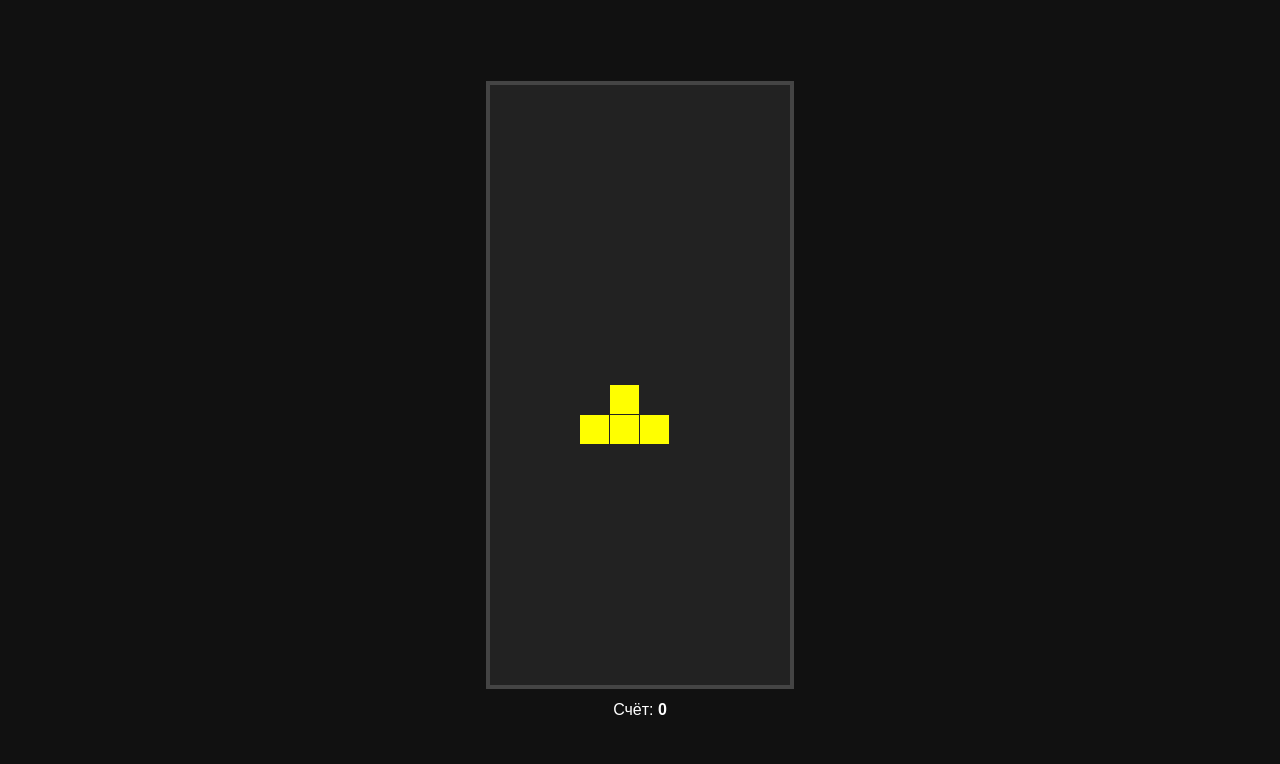
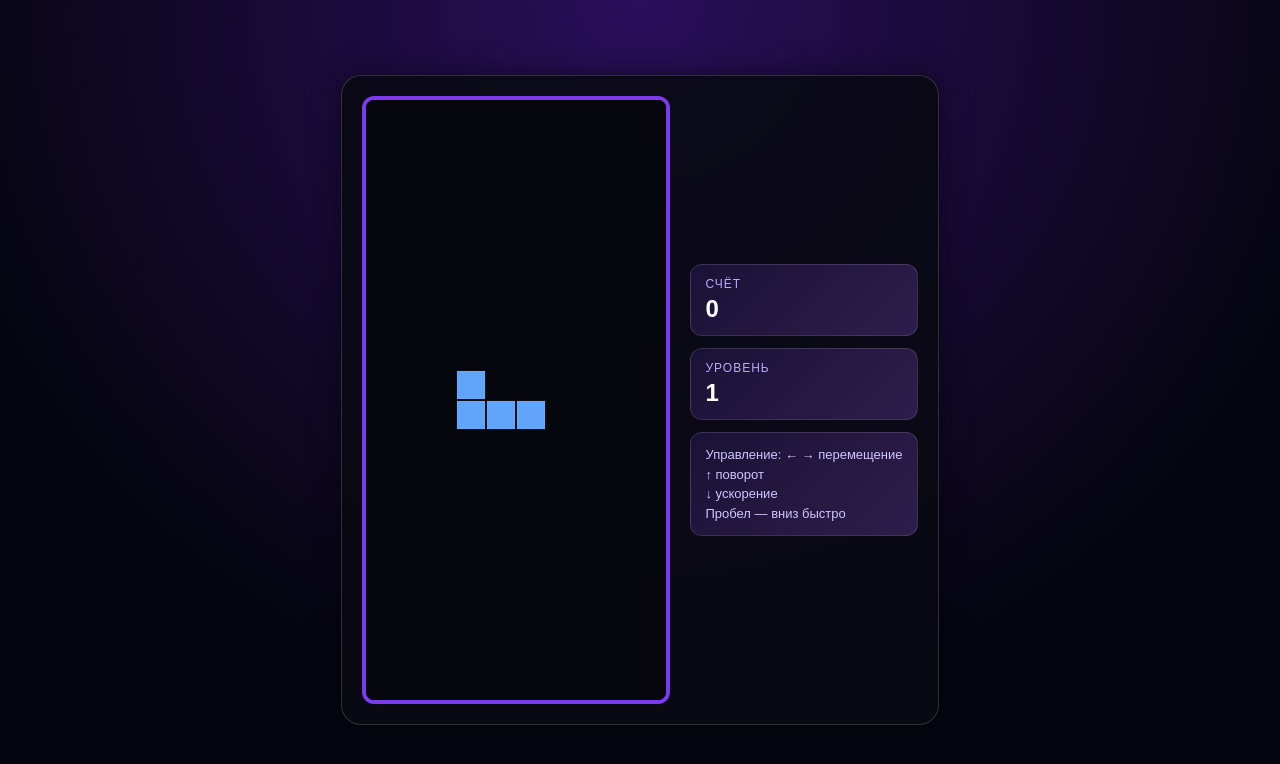
Before and after one commit to lukshaolga1982-ship-it/TetrisOnline, a plain HTML site: page index.html in a window 1280 px wide. Drawn offline with Linux system fonts and the light colour scheme.

Commit message:
Add levels, UI, game over screen and celebration

```diff
--- a/index.html
+++ b/index.html
@@ -3,43 +3,147 @@
 <head>
   <meta charset="utf-8" />
   <meta name="viewport" content="width=device-width,initial-scale=1" />
-  <title>Тетрис</title>
+  <title>Тетрис — neon</title>
   <style>
-    body { margin:0; font-family:Arial,sans-serif; background:#111; color:#fff; display:grid; place-items:center; height:100vh; }
-    .box { text-align:center; }
-    canvas { border:4px solid #444; background:#000; }
-    .info { margin-top:8px; }
+    :root { color-scheme: dark; }
+    * { box-sizing: border-box; }
+    body {
+      margin: 0;
+      font-family: Arial, sans-serif;
+      background: radial-gradient(circle at top, #2a0f5b, #050510 70%);
+      color: #fff;
+      min-height: 100vh;
+      display: grid;
+      place-items: center;
+      overflow: hidden;
+    }
+    .panel {
+      background: rgba(10, 10, 20, 0.92);
+      border: 1px solid rgba(255,255,255,0.15);
+      border-radius: 20px;
+      padding: 20px;
+      box-shadow: 0 0 30px rgba(0,0,0,0.45);
+      display: flex;
+      gap: 20px;
+      align-items: center;
+    }
+    canvas {
+      border: 4px solid #7c3aed;
+      border-radius: 12px;
+      background: #000;
+      box-shadow: inset 0 0 20px rgba(124,58,237,0.35);
+    }
+    .stats {
+      min-width: 180px;
+      display: flex;
+      flex-direction: column;
+      gap: 12px;
+    }
+    .card {
+      background: linear-gradient(135deg, #1a1236, #2e1d4b);
+      padding: 12px 14px;
+      border-radius: 12px;
+      border: 1px solid rgba(255,255,255,0.12);
+    }
+    .label { font-size: 12px; color: #b8a9ff; text-transform: uppercase; letter-spacing: 1px; }
+    .value { font-size: 24px; font-weight: bold; margin-top: 4px; }
+    .hint { font-size: 13px; color: #cfc6ff; line-height: 1.5; }
+    .overlay {
+      position: fixed;
+      inset: 0;
+      display: none;
+      align-items: center;
+      justify-content: center;
+      background: rgba(0,0,0,0.75);
+      z-index: 10;
+    }
+    .overlay.show { display: flex; }
+    .overlay-box {
+      text-align: center;
+      padding: 30px 40px;
+      border-radius: 20px;
+      background: rgba(255,255,255,0.08);
+      border: 1px solid rgba(255,255,255,0.2);
+      backdrop-filter: blur(10px);
+    }
+    .overlay-box h1 { margin: 0 0 10px; font-size: 38px; }
+    .overlay-box button {
+      margin-top: 12px;
+      padding: 10px 16px;
+      border: none;
+      border-radius: 999px;
+      background: linear-gradient(90deg, #8b5cf6, #22d3ee);
+      color: white;
+      font-weight: bold;
+      cursor: pointer;
+    }
   </style>
 </head>
 <body>
-  <div class="box">
+  <div class="panel">
     <canvas id="c" width="300" height="600"></canvas>
-    <div class="info">Счёт: <b id="score">0</b></div>
+    <div class="stats">
+      <div class="card">
+        <div class="label">Счёт</div>
+        <div class="value" id="score">0</div>
+      </div>
+      <div class="card">
+        <div class="label">Уровень</div>
+        <div class="value" id="level">1</div>
+      </div>
+      <div class="card hint">
+        Управление: ← → перемещение<br>
+        ↑ поворот<br>
+        ↓ ускорение<br>
+        Пробел — вниз быстро
+      </div>
+    </div>
   </div>
+
+  <div id="overlay" class="overlay">
+    <div class="overlay-box">
+      <div id="overlayEmoji" style="font-size:60px; margin-bottom:8px;">😢</div>
+      <h1 id="overlayTitle">Поражение</h1>
+      <div id="overlayText">Ты проиграл</div>
+      <button id="restartBtn">Играть снова</button>
+    </div>
+  </div>
+
   <script>
     const c = document.getElementById('c');
     const ctx = c.getContext('2d');
+    const scoreEl = document.getElementById('score');
+    const levelEl = document.getElementById('level');
+    const overlay = document.getElementById('overlay');
+    const overlayEmoji = document.getElementById('overlayEmoji');
+    const overlayTitle = document.getElementById('overlayTitle');
+    const overlayText = document.getElementById('overlayText');
+    const restartBtn = document.getElementById('restartBtn');
+
     const size = 30;
     const rows = 20, cols = 10;
-    let board = Array.from({length: rows}, () => Array(cols).fill(0));
+    let board = Array.from({ length: rows }, () => Array(cols).fill(null));
     let score = 0;
+    let level = 1;
     let piece = null;
-    let interval = 500;
+    let gameOver = false;
+    let celebration = false;
+    let timer = null;
 
     const shapes = {
-      I: [[1,1,1,1]],
-      O: [[1,1],[1,1]],
-      T: [[0,1,0],[1,1,1]],
-      S: [[0,1,1],[1,1,0]],
-      Z: [[1,1,0],[0,1,1]],
-      J: [[1,0,0],[1,1,1]],
-      L: [[0,0,1],[1,1,1]]
+      I: { color: '#22d3ee', matrix: [[1,1,1,1]] },
+      O: { color: '#fbbf24', matrix: [[1,1],[1,1]] },
+      T: { color: '#a78bfa', matrix: [[0,1,0],[1,1,1]] },
+      S: { color: '#34d399', matrix: [[0,1,1],[1,1,0]] },
+      Z: { color: '#fb7185', matrix: [[1,1,0],[0,1,1]] },
+      J: { color: '#60a5fa', matrix: [[1,0,0],[1,1,1]] },
+      L: { color: '#f59e0b', matrix: [[0,0,1],[1,1,1]] }
     };
 
     function randomPiece() {
-      const name = Object.keys(shapes)[Math.floor(Math.random()*7)];
-      const matrix = shapes[name];
-      return {name, matrix, x: Math.floor(cols/2) - Math.ceil(matrix[0].length/2), y: 0};
+      const entries = Object.entries(shapes);
+      const [name, data] = entries[Math.floor(Math.random() * entries.length)];
+      return { name, color: data.color, matrix: data.matrix.map(row => [...row]), x: Math.floor(cols / 2) - Math.ceil(data.matrix[0].length / 2), y: 0 };
     }
 
     function collide(p, x = p.x, y = p.y) {
@@ -53,30 +157,58 @@
       return false;
     }
 
+    function updateStats() {
+      scoreEl.textContent = score;
+      levelEl.textContent = level;
+    }
+
+    function startLoop() {
+      if (timer) clearInterval(timer);
+      timer = setInterval(tick, Math.max(120, 520 - (level - 1) * 45));
+    }
+
+    function spawnPiece() {
+      piece = randomPiece();
+      if (collide(piece)) {
+        gameOver = true;
+        showOverlay('😢', 'Поражение', 'Ты проиграл. Попробуй ещё раз!');
+      }
+    }
+
     function merge() {
       for (let r = 0; r < piece.matrix.length; r++) {
         for (let c = 0; c < piece.matrix[r].length; c++) {
-          if (piece.matrix[r][c]) board[piece.y + r][piece.x + c] = 1;
+          if (piece.matrix[r][c]) board[piece.y + r][piece.x + c] = piece.color;
         }
       }
       clearLines();
-      piece = randomPiece();
-      if (collide(piece)) { alert('Игра окончена!'); reset(); }
+      spawnPiece();
     }
 
     function clearLines() {
       let lines = 0;
       for (let r = rows - 1; r >= 0; r--) {
-        if (board[r].every(v => v)) {
+        if (board[r].every(cell => cell)) {
           board.splice(r, 1);
-          board.unshift(Array(cols).fill(0));
+          board.unshift(Array(cols).fill(null));
           lines++;
           r++;
         }
       }
       if (lines) {
-        score += lines * 10;
-        document.getElementById('score').textContent = score;
+        score += lines * 20;
+        level = Math.floor(score / 100) + 1;
+        updateStats();
+        startLoop();
+        if (score >= 100 && !celebration) {
+          celebration = true;
+          showOverlay('🎉', 'Салют!', '100 очков — поздравляем!');
+          setTimeout(() => {
+            celebration = false;
+            if (gameOver) return;
+            overlay.classList.remove('show');
+          }, 1400);
+        }
       }
     }
 
@@ -93,59 +225,79 @@
       }
     }
 
+    function drawCell(x, y, color) {
+      ctx.fillStyle = color || '#111';
+      ctx.fillRect(x * size + 1, y * size + 1, size - 2, size - 2);
+      ctx.strokeStyle = 'rgba(255,255,255,0.08)';
+      ctx.strokeRect(x * size + 1, y * size + 1, size - 2, size - 2);
+    }
+
     function draw() {
       ctx.clearRect(0, 0, c.width, c.height);
-      ctx.fillStyle = '#222';
+      ctx.fillStyle = '#06060d';
       ctx.fillRect(0, 0, c.width, c.height);
+
       for (let y = 0; y < rows; y++) {
         for (let x = 0; x < cols; x++) {
-          if (board[y][x]) { ctx.fillStyle = '#0f0'; ctx.fillRect(x*size, y*size, size-1, size-1); }
+          if (board[y][x]) drawCell(x, y, board[y][x]);
         }
       }
-      for (let r = 0; r < piece.matrix.length; r++) {
-        for (let c = 0; c < piece.matrix[r].length; c++) {
-          if (piece.matrix[r][c]) {
-            ctx.fillStyle = '#ff0';
-            ctx.fillRect((piece.x + c) * size, (piece.y + r) * size, size-1, size-1);
+      if (piece) {
+        for (let r = 0; r < piece.matrix.length; r++) {
+          for (let c = 0; c < piece.matrix[r].length; c++) {
+            if (piece.matrix[r][c]) drawCell(piece.x + c, piece.y + r, piece.color);
           }
         }
       }
     }
 
     function tick() {
+      if (gameOver) return;
       if (collide(piece, piece.x, piece.y + 1)) merge();
       else piece.y++;
       draw();
     }
 
-    function reset() {
-      board = Array.from({length: rows}, () => Array(cols).fill(0));
-      score = 0;
-      document.getElementById('score').textContent = score;
-      piece = randomPiece();
+    function showOverlay(emoji, title, text) {
+      overlayEmoji.textContent = emoji;
+      overlayTitle.textContent = title;
+      overlayText.textContent = text;
+      overlay.classList.add('show');
     }
 
-    document.addEventListener('keydown', e => {
-      if (!piece) return;
+    function reset() {
+      board = Array.from({ length: rows }, () => Array(cols).fill(null));
+      score = 0;
+      level = 1;
+      gameOver = false;
+      celebration = false;
+      overlay.classList.remove('show');
+      updateStats();
+      spawnPiece();
+      draw();
+      startLoop();
+    }
+
+    document.addEventListener('keydown', (e) => {
+      if (!piece || gameOver) {
+        if ((e.key === 'Enter' || e.key.toLowerCase() === 'r') && gameOver) reset();
+        return;
+      }
       if (e.key === 'ArrowLeft' && !collide(piece, piece.x - 1, piece.y)) piece.x--;
       if (e.key === 'ArrowRight' && !collide(piece, piece.x + 1, piece.y)) piece.x++;
       if (e.key === 'ArrowDown') tick();
       if (e.key === 'ArrowUp') rotate();
       if (e.key === ' ') {
-        let moved = 0;
-        while (!collide(piece, piece.x, piece.y + 1) && moved < 8) {
-          piece.y++;
-          moved++;
-        }
+        while (!collide(piece, piece.x, piece.y + 1)) piece.y++;
         tick();
         e.preventDefault();
       }
       draw();
     });
 
+    restartBtn.addEventListener('click', reset);
+
     reset();
-    draw();
-    setInterval(tick, interval);
   </script>
 </body>
 </html>
```
